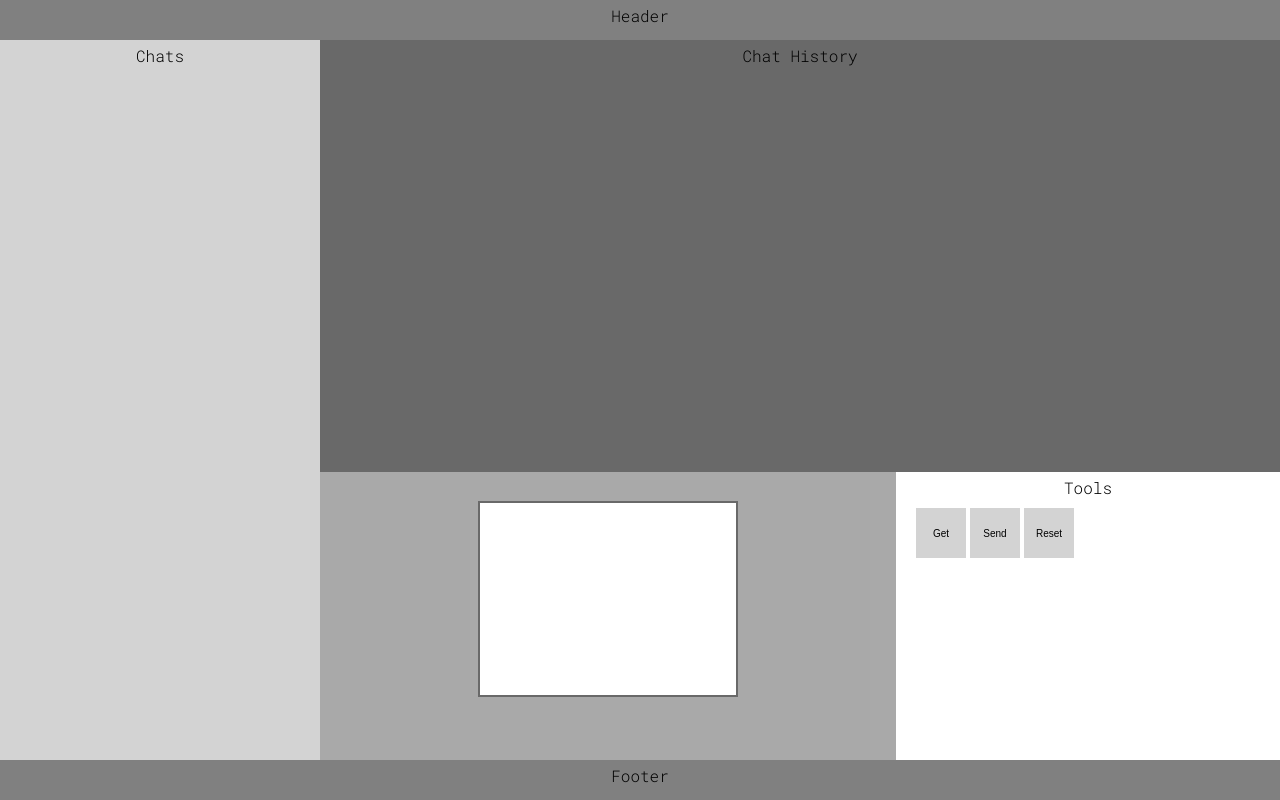
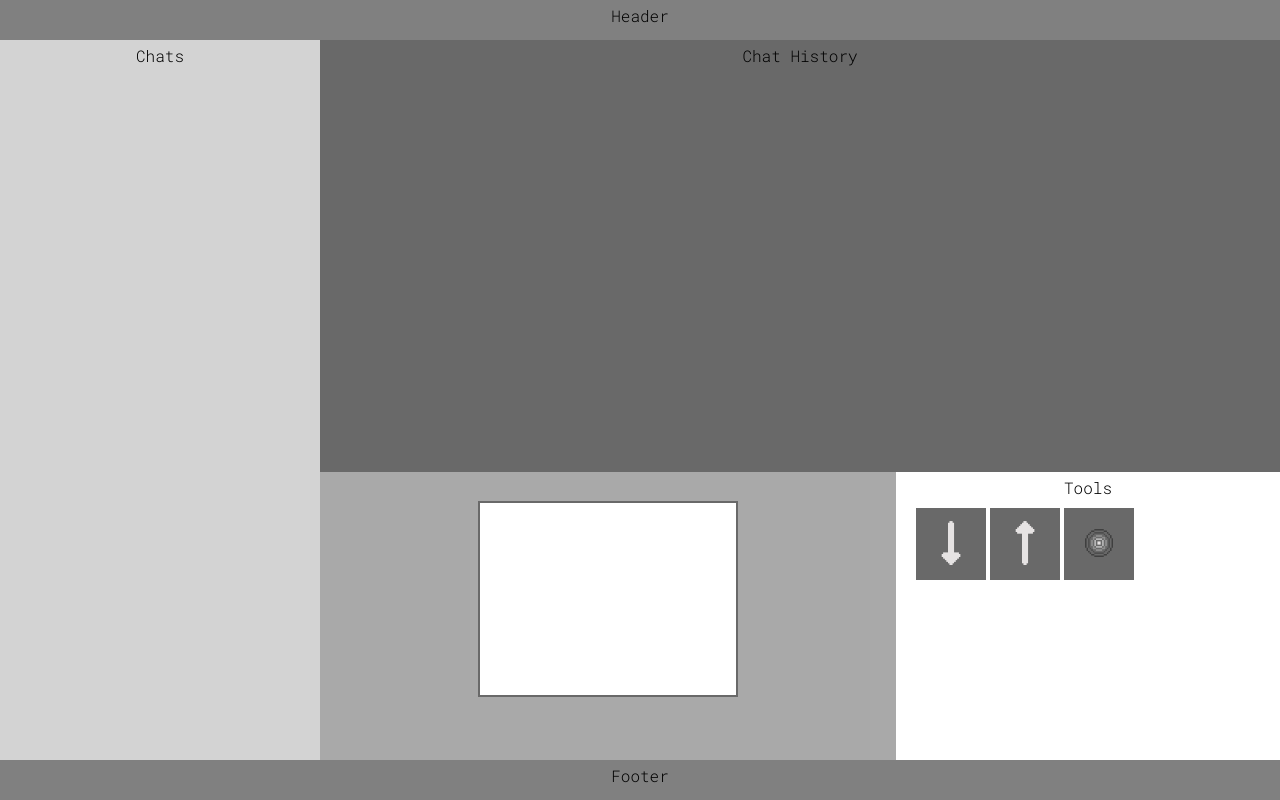
Before and after one commit to Checker8763/Doodle-Chat, a website: page website/index.html in a window 1280 px wide. Drawn offline with Linux system fonts and the light colour scheme.

Commit message:
Buttons have Icons now

```diff
--- a/website/css/style.css
+++ b/website/css/style.css
@@ -31,16 +31,19 @@ p {
    padding: 5px 5px 5px 20px;
 }
 
-.toolsButton {
-    background-color: lightgray;
-    width: 50px;
-    height: 50px;
+.toolButton {
+    background-color: dimgrey;
     border: none;
     padding: 10px 10px;
     text-align: center;
     text-decoration: none;
     display: inline-block;
     font-size: 10px;
+}
+
+.toolIcon {
+    width: 50px;
+    height: 50px;
 }
 
 /*IDs*/
--- a/website/index.html
+++ b/website/index.html
@@ -25,9 +25,15 @@
                 <div id="tools">
                     <p>Tools</p>
                     <form class="formTools">
-                        <button class="toolsButton" id="get">Get</button>
-                        <button class="toolsButton" id="send">Send</button>
-                        <button class="toolsButton" id="reset">Reset</button>
+                        <button class="toolButton" id="get">
+                            <img class="toolIcon" src="content/img/toolBox_icons/DoodleChat_get.png" alt="get">
+                        </button>
+                        <button class="toolButton" id="send">
+                            <img class="toolIcon" src="content/img/toolBox_icons/DoodleChat_send.png" alt="send">
+                        </button>
+                        <button class="toolButton" id="reset">
+                            <img class="toolIcon" src="content/img/toolBox_icons/DoodleChat_reset.png" alt="reset">
+                        </button>
                     </form>
                 </div>
             </div>
```
Also changed, not shown: website/content/img/toolBox_icons/DoodleChat_get.png (renamed from website/content/img/toolBox_icon/DoodleChat_get.png), website/content/img/toolBox_icons/DoodleChat_reset.png (renamed from website/content/img/toolBox_icon/DoodleChat_reset.png), website/content/img/toolBox_icons/DoodleChat_send.png (renamed from website/content/img/toolBox_icon/DoodleChat_send.png).
